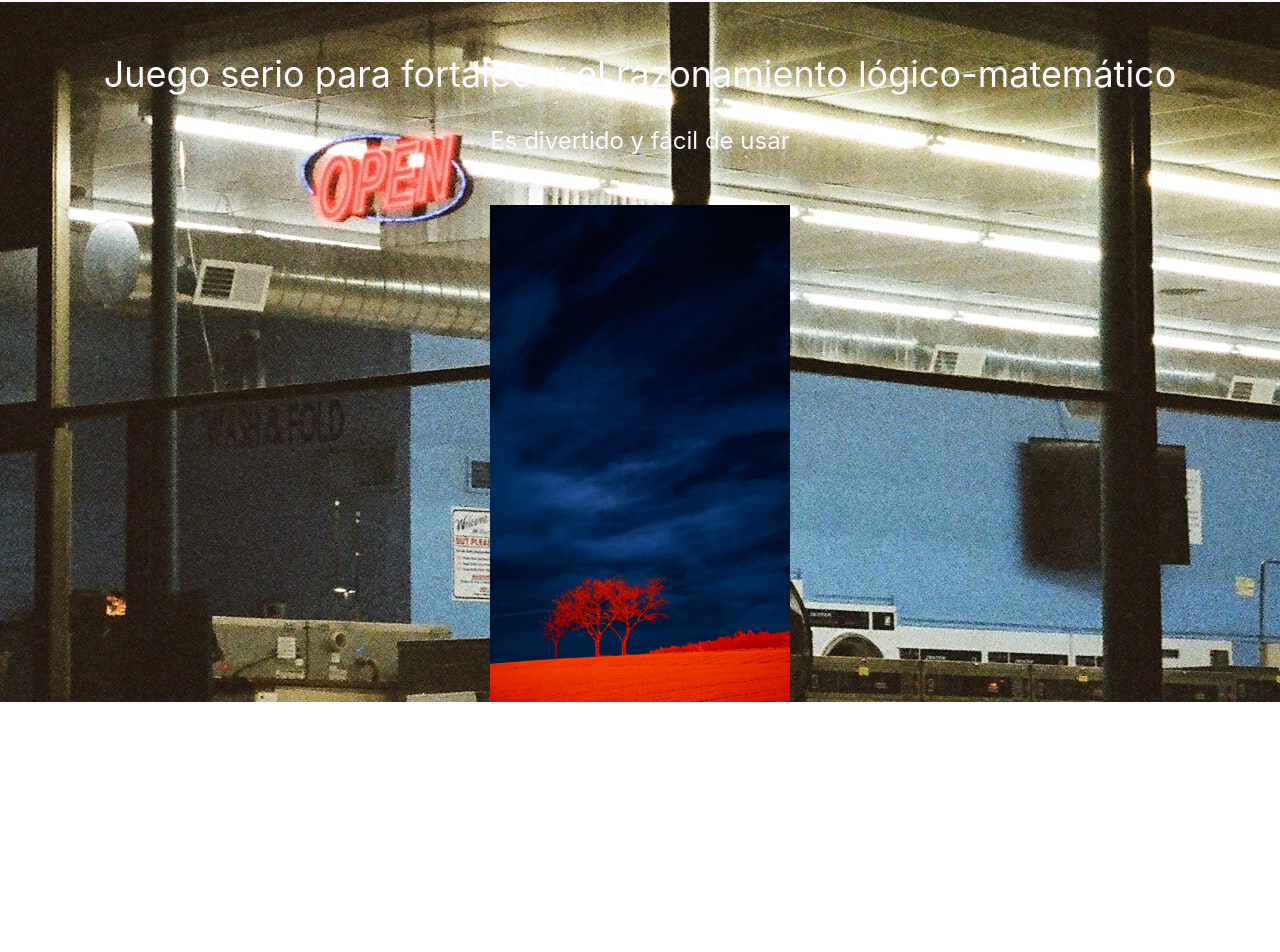
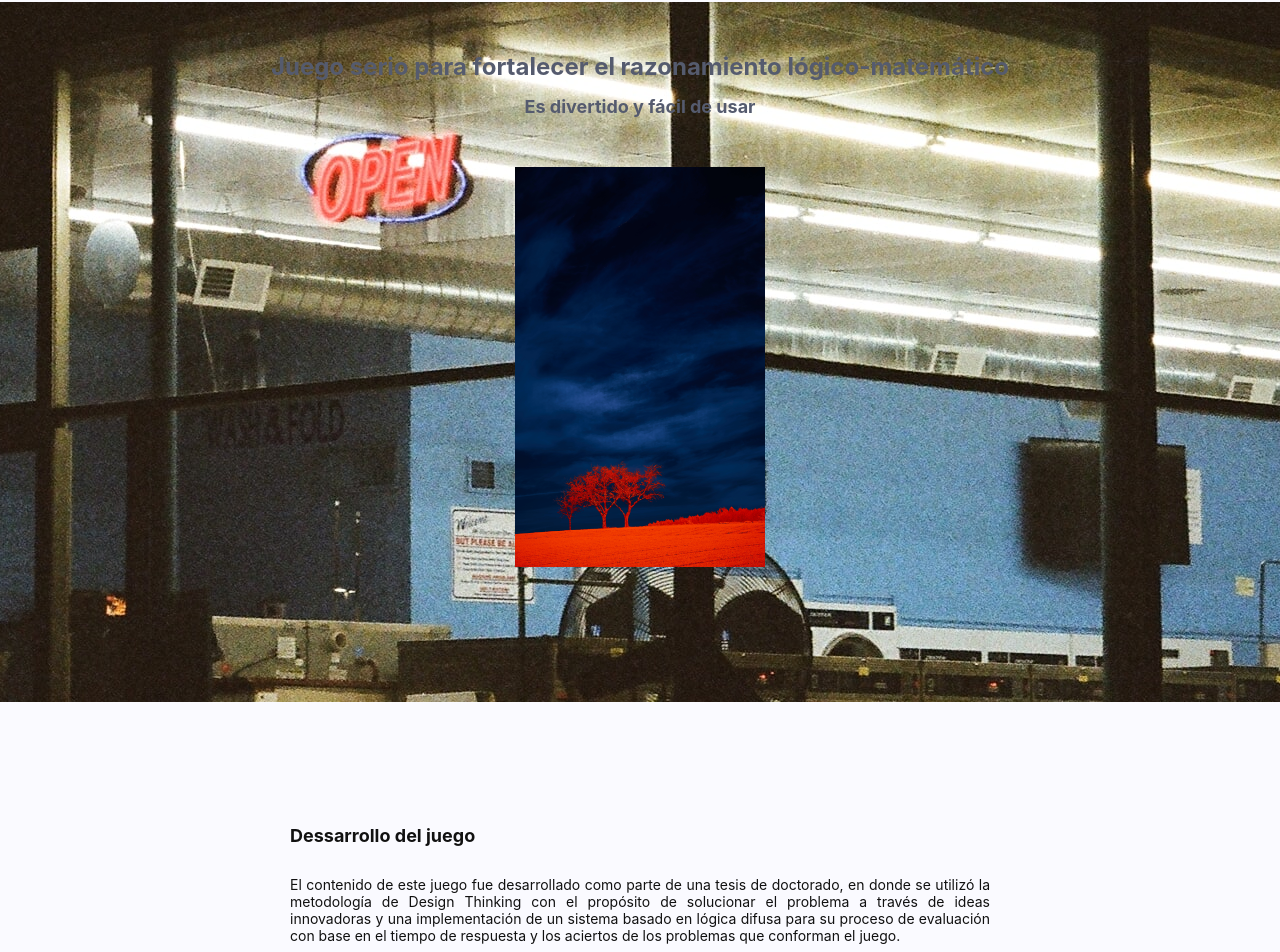
Before and after one commit to gerardogaravito/math-logic, a Next.js app: page / in a window 1280 px wide. Shown: the part 98-1050 px from the top of the page. Before the commit the page ends 800 px from the top, so only its background shows below. Built offline with nearby package versions, Linux system fonts and the light colour scheme.

Commit message:
💄 Finished styles of description and start features, added layot

```diff
--- /dev/null
+++ b/components/Description/index.js
@@ -0,0 +1,24 @@
+import React from 'react'
+import {
+  Container,
+  Text,
+  Title,
+  DescText
+} from './styles'
+
+export const Description = () => {
+  return (
+    <Container>
+      <Text>
+        <Title>Dessarrollo del juego</Title>
+        <DescText>
+        El contenido de este juego fue desarrollado como parte de una tesis de doctorado, en donde se utilizó la metodología de Design Thinking con el propósito de solucionar el problema a través de ideas innovadoras y una implementación de un sistema basado en lógica difusa para su proceso de evaluación con base en el tiempo de respuesta y los aciertos de los problemas que conforman el juego.
+        <br />
+        <br />
+        <br />
+        Asimismo, la Facultad de Ingeniería Mecánica y Eléctrica de la Universidad Autónoma de Nuevo León a través de su Fábrica de Software y el asesoramiento de la Dra. Aída Lucina González Lara han desarrollado una aplicación para dispositivos Android cuyo propósito es fortalecer el razonamiento lógico-matemático a estudiantes de nivel medio superior y superior por medio de problemas matemáticos realizados por un grupo de expertos en el área con base en la guía del área de matemáticas del EXANI-II (Examen Nacional de Ingreso a la Educación Superior, CENEVAL).
+        </DescText>
+      </Text>
+    </Container>
+  )
+}
--- /dev/null
+++ b/components/Description/styles.js
@@ -0,0 +1,31 @@
+import styled from 'styled-components';
+import { blackToMain } from 'globalStyles/animations';
+import { colors } from 'globalStyles/stylesVariables';
+
+export const Container = styled.div`
+  width: 100%;
+  height: 500px;
+  display: flex;
+  align-items: center;
+  justify-content: center;
+  background-color: ${colors.white};
+`
+
+export const Text = styled.div`
+  width: 700px;
+  height: auto;
+  display: flex;
+  flex-direction: column;
+  justify-content: flex-start;
+  align-items: flex-start;
+  margin: 30px;
+`
+
+export const Title = styled.h3`
+  font-weight: bold;
+`
+
+export const DescText = styled.p`
+  text-align: justify;
+  margin-top: 30px;
+`
--- /dev/null
+++ b/components/Features/index.js
@@ -0,0 +1,15 @@
+import React from 'react'
+import {
+  Container,
+  Grid
+} from './styles'
+
+export const Features = () => {
+  return (
+    <Container>
+      <Grid>
+
+      </Grid>
+    </Container>
+  )
+}
--- /dev/null
+++ b/components/Features/styles.js
@@ -0,0 +1,20 @@
+import styled from 'styled-components';
+import { blackToMain } from 'globalStyles/animations';
+import { colors } from 'globalStyles/stylesVariables';
+
+export const Container = styled.div`
+  width: 100%;
+  height: 500px;
+  display: flex;
+  align-items: center;
+  justify-content: center;
+  background-color: ${colors.grey_light};
+`
+
+export const Grid = styled.div`
+  width: 700px;
+  height: 300px;
+  background-color: red;
+  display: flex;
+  margin: 30px;
+`
--- a/components/Hero/styles.js
+++ b/components/Hero/styles.js
@@ -14,25 +14,25 @@ export const Container = styled.div`
   align-items: center;
 `
 
-export const Title = styled.h1`
+export const Title = styled.h2`
   margin-top: 50px;
-  color: ${colors.white}
+  color: ${colors.third}
 `
 
-export const Subtitle = styled.h2`
-  margin-top: 30px;
-  color: ${colors.white}
+export const Subtitle = styled.h3`
+  margin-top: 15px;
+  color: ${colors.third}
 `
 
 export const AppContainer = styled.div`
   overflow: hidden;
   object-fit: cover;
   margin-top: 50px;
-  height: 500px;
-  width: 300px;
+  height: 400px;
+  width: 250px;
 `
 
 export const App = styled.img`
-  height: 500px;
-  width: 300px;
+  height: 400px;
+  width: 250px;
 `
--- /dev/null
+++ b/components/Layout/index.js
@@ -0,0 +1,13 @@
+import React from 'react'
+
+import { Navbar } from 'components/Navbar'
+
+export const Layout = ({ children }) => {
+  return(
+    <div>
+      <Navbar />
+      {children}
+      {/* Footer */}
+    </div>
+  )
+}
--- a/globalStyles/globalStyles.js
+++ b/globalStyles/globalStyles.js
@@ -1,5 +1,5 @@
 import { createGlobalStyle } from "styled-components"
-import { fonts } from './stylesVariables'
+import { fonts, colors } from './stylesVariables'
 
 export const GlobalStyle = createGlobalStyle`
   * {
@@ -9,23 +9,29 @@ export const GlobalStyle = createGlobalStyle`
   }
   h1 {
     font-size: ${fonts.h1};
+    color: ${colors.black};
     font-weight: normal;
   }
 	h2 {
     font-size: ${fonts.h2};
-    font-weight: normal;
+    color: ${colors.black};
+    font-weight: bold;
   }
 	h3 {
     font-size: ${fonts.h3};
-    font-weight: normal;
+    color: ${colors.black};
+    font-weight: bold;
   }
 	p {
     font-size: ${fonts.p};
+    color: ${colors.black};
   }
 	small {
     font-size: ${fonts.small};
+    color: ${colors.black};
   }
   ul {
     font-size: ${fonts.p};
+    color: ${colors.black};
   }
 `
--- a/globalStyles/stylesVariables.js
+++ b/globalStyles/stylesVariables.js
@@ -5,6 +5,7 @@ export const colors = {
   second: '#ffd6ba',
 	third: '#555b6e',
 	main_light: '#bee3db',
+	grey_light: '#f2f2f2'
 }
 
 export const fonts = {
--- /dev/null
+++ b/pages/_app.js
@@ -0,0 +1,34 @@
+import { GlobalStyle } from 'globalStyles/globalStyles'
+import { Layout } from 'components/Layout'
+
+function MyApp({ Component, pageProps }) {
+
+  // const [loading, setLoading] = useState()
+
+  // useEffect(setLoading(false),[])
+
+  return(
+      <Layout>
+        <GlobalStyle />
+        {/* {
+        loading? <Loader/> :
+        <Component {...pageProps} />
+        } */}
+        <Component {...pageProps} />
+      </Layout>
+  )
+}
+
+// Only uncomment this method if you have blocking data requirements for
+// every single page in your application. This disables the ability to
+// perform automatic static optimization, causing every page in your app to
+// be server-side rendered.
+//
+// MyApp.getInitialProps = async (appContext) => {
+//   // calls page's `getInitialProps` and fills `appProps.pageProps`
+//   const appProps = await App.getInitialProps(appContext);
+
+//   return { ...appProps }
+// }
+
+export default MyApp
--- a/pages/index.js
+++ b/pages/index.js
@@ -1,21 +1,23 @@
-import React from 'react'
+import React, { Fragment } from 'react'
 import Head from 'next/head'
-import { GlobalStyle } from 'globalStyles/globalStyles'
-import { Navbar } from 'components/Navbar'
 import { Hero } from 'components/Hero'
+import { Description } from 'components/Description'
+import { Features } from 'components/Features'
 
 const Home = () => {
 
   return(
-    <React.Fragment>
+    <Fragment>
       <Head>
         <title>Math-Logic</title>
+        <link rel="shortcut icon" href="" />
+        <meta name="viewport" content="initial-scale=1.0, width=device-width" />
+
       </Head>
-      <GlobalStyle />
-
-      <Navbar />
       <Hero />
-    </React.Fragment>
+      <Description />
+      <Features />
+    </Fragment>
   )
 }
 
```
Also changed, not shown: components/Layout/styles.js (added).
